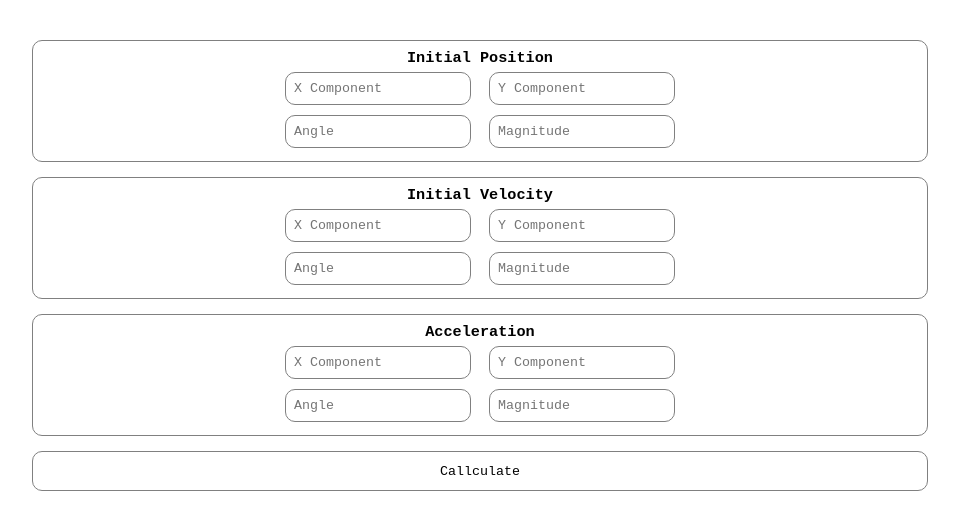
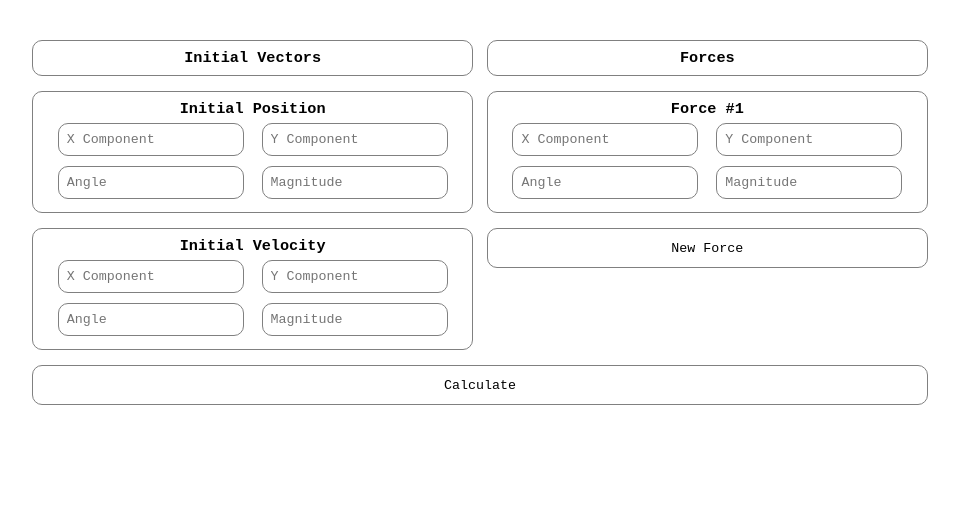
Before and after one commit to SmashMineGame/PhysicsCalculator, a plain HTML site: page index.html in a window 1280 px wide. Shown: the whole page, without its empty margins (160-1119 px from the left). Drawn offline with nearby package versions, Linux system fonts and the light colour scheme.

Commit message:
multiple force functionality

```diff
--- a/index.html
+++ b/index.html
@@ -13,15 +13,26 @@
 
 <body>
 	<div id="root">
-		<div id="vector-inputs"></div>
-		<button class="calc-btn" onclick="calculate()">Callculate</button>
+		<div id="init-vector-inputs" class="col">
+			<div class="bordered-box">
+				<h3>Initial Vectors</h3>
+			</div>
+		</div>
+		<div id="midspacer"> hidden </div>
+		<div id="force-vector-inputs" class="col">
+			<div class="bordered-box">
+				<h3>Forces</h3>
+			</div>
+			<button class="btn" onclick="newForce()">New Force</button>
+		</div>
+		<button class="btn" onclick="calculate()">Calculate</button>
 	</div>
 
 	<div id="output"></div>
 
 
 	<template id="template-vector-input">
-		<div class="vector-input">
+		<div class="vector-input bordered-box">
 			<h3 class="name">{{name}}</h3>
 			<div class="comp">
 				<input type="number" name="Xcomp" placeholder="X Component" />
--- a/script.js
+++ b/script.js
@@ -68,39 +68,43 @@ function getVector(el) {
 	else return new Vector();
 }
 
-var iniPosEl, iniVelEl, accEl, output = {};
+var iniPosEl, iniVelEl, forces = [];
+
+function createVectorInput(name, force = false) {
+	var vectorInput = $($('#template-vector-input').html().trim().replace(/{{name}}/ig, name))
+	$(force ? "#force-vector-inputs" : "#init-vector-inputs").append(vectorInput);
+	if (!force) $("#init-vector-inputs").append(vectorInput);
+	else $("#force-vector-inputs button").before(vectorInput);
+	return vectorInput;
+}
+
+function newForce() {
+	forces.push(createVectorInput("Force #" + (forces.length + 1), true));
+}
 
 function calculate() {
 	iniPos = getVector(iniPosEl);
 	iniVel = getVector(iniVelEl);
 
-	acc = getVector(accEl);
+	forceVectors = [];
+	forces.forEach(el => forceVectors.push(getVector(el)));
 
 	var particle = new Particle(iniPos, iniVel);
-	particle.addForce(acc);
+	forceVectors.forEach(vec => particle.addForce(vec));
 
-	output = {
+	var output = {
 		maxHeightTime: particle.maxHeightTime(),
 		maxHeightPos: particle.pos(particle.maxHeightTime())
 	}
 
-	console.log(output);
-
+	console.log(particle);
 	$('#output').empty().append(JSON.stringify(output));
 }
 
 $(() => {
 
-	function createVectorInput(name) {
-		var vectorInput = $($('#template-vector-input').html().trim().replace(/{{name}}/ig, name))
-		$('#vector-inputs').append(vectorInput);
-		return vectorInput;
-	}
-
-
-
 	iniPosEl = createVectorInput("Initial Position");
 	iniVelEl = createVectorInput("Initial Velocity");
-	accEl = createVectorInput("Acceleration");
+	newForce();
 
 });
--- a/style.css
+++ b/style.css
@@ -16,7 +16,7 @@ input[type="number"] {
 	border: 1px solid grey;
 }
 
-.vector-input {
+.bordered-box {
 	border: 1px solid grey;
 	border-radius: 10px;
 	padding: 8px;
@@ -24,15 +24,27 @@ input[type="number"] {
 	margin-bottom: 15px;
 }
 
-.calc-btn {
+.btn {
 	border-radius: 10px;
 	border: 1px solid grey;
 	background-color: white;
 	width: 100%;
 	height: 40px;
+	margin-bottom: 15px;
 	transition: background 0.1s ease-in-out;
 }
 
-.calc-btn:hover {
+.btn:hover {
 	background-color: lightgray;
 }
+
+.col {
+	float: left;
+	width: 49.25%;
+}
+
+#midspacer {
+	float: left;
+	width: 1.5%;
+	opacity: 0;
+}
```
